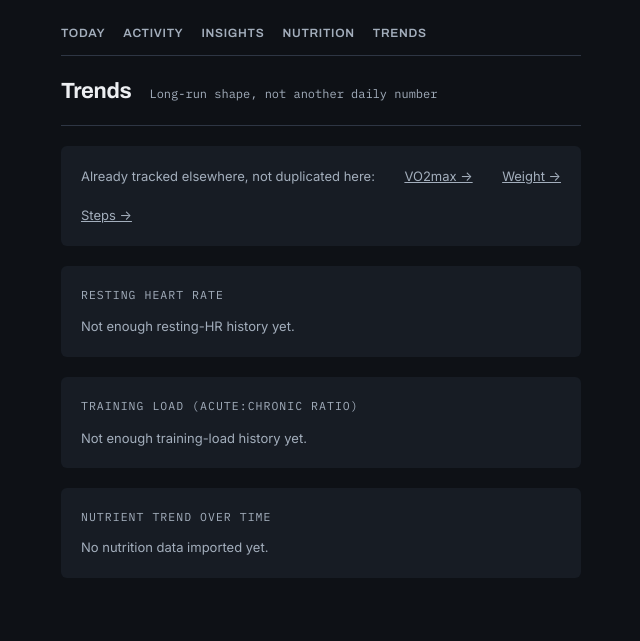
After one commit to javad-aman/Fijjness, a FastAPI app: template webapp/templates/trends.html in a window 1280 px wide. The commit adds this page. Shown: the top 641 px of the page, without its empty margins (319-959 px from the left). Run offline with FastAPI, Linux system fonts and the light colour scheme; the template is opened without the code that fills it, so the values that code supplies are empty; some libraries are stand-ins or nearby versions.

Commit message:
Add Trends page: resting HR, training load (ACWR), and per-nutrient trends
New /trends page with long-run trend lines - resting HR over time,
acute:chronic training-load ratio (single bulk query, computed in
Python rather than looping per day against Turso), and a small-multiple
sparkline per tracked nutrient. Links out to VO2max/Weight/Steps rather
than duplicating those existing charts. Deliberately excludes Body
Battery and sleep metrics per explicit preference.

```diff
--- a/webapp/charts.py
+++ b/webapp/charts.py
@@ -1020,3 +1020,154 @@ def vo2max_trend_svg(data: dict, width: int = 900, height: int = 160) -> str:
 
     parts.append("</svg>")
     return "".join(parts)
+
+
+def resting_hr_trend_svg(data: dict, width: int = 900, height: int = 160) -> str:
+    """Plain resting-HR line over time, date-offset positioned so real
+    logging gaps show as real gaps - no target line, no color-by-status;
+    the judgment call already lives elsewhere, this is just the shape."""
+    points = data["points"]
+    n = len(points)
+    if n == 0:
+        return f"<svg width='{width}' height='{height}'></svg>"
+
+    values = [p["resting_hr"] for p in points]
+    lo, hi = min(values), max(values)
+    pad_val = (hi - lo) * 0.2 or 1
+    lo, hi = lo - pad_val, hi + pad_val
+
+    pad_left, pad_right, pad_top, pad_bottom = 8, 34, 16, 22
+    plot_w = width - pad_left - pad_right
+    plot_h = height - pad_top - pad_bottom
+
+    start_d = _date.fromisoformat(points[0]["date"])
+    end_d = _date.fromisoformat(points[-1]["date"])
+    total_days = max((end_d - start_d).days, 1)
+
+    def x_of(date_str: str) -> float:
+        d = _date.fromisoformat(date_str)
+        return pad_left + ((d - start_d).days / total_days) * plot_w
+
+    def y_of(v: float) -> float:
+        return pad_top + plot_h - ((v - lo) / (hi - lo)) * plot_h
+
+    parts = [f"<svg viewBox='0 0 {width} {height}' preserveAspectRatio='none' style='width:100%;height:100%;display:block'>"]
+    parts.append(f"<rect width='{width}' height='{height}' fill='{GROUND}'/>")
+
+    grid_step = max(round((hi - lo) / 3), 1)
+    g = (int(lo / grid_step) + 1) * grid_step
+    while g < hi:
+        gy = y_of(g)
+        parts.append(f"<line x1='{pad_left}' y1='{gy:.1f}' x2='{width - pad_right}' y2='{gy:.1f}' stroke='{LINE_SOFT}' stroke-width='1'/>")
+        parts.append(f"<text x='{width - pad_right + 8}' y='{gy + 4:.1f}' {FONT} font-size='10.5' fill='{DIM}'>{g}</text>")
+        g += grid_step
+
+    line_points = [(x_of(p["date"]), y_of(p["resting_hr"])) for p in points]
+    if len(line_points) >= 2:
+        path = "M " + " L ".join(f"{x:.1f} {y:.1f}" for x, y in line_points)
+        parts.append(f"<path d='{path}' fill='none' stroke='{NEUTRAL}' stroke-width='1.5' opacity='0.8'/>")
+
+    for p, (x, y) in zip(points, line_points):
+        tip = _tip([_human_date(p["date"]), f"Resting HR {p['resting_hr']}"])
+        parts.append(f"<circle data-tip='{tip}' cx='{x:.1f}' cy='{y:.1f}' r='3' fill='{MUTED}'/>")
+
+    parts.append(f"<text x='{pad_left}' y='{height - 6}' {LABEL_FONT} font-size='9.5' fill='{DIM}'>{_esc(_human_date(points[0]['date']))}</text>")
+    parts.append(f"<text x='{pad_left + plot_w:.1f}' y='{height - 6}' {LABEL_FONT} font-size='9.5' fill='{DIM}' text-anchor='end'>{_esc(_human_date(points[-1]['date']))}</text>")
+
+    parts.append("</svg>")
+    return "".join(parts)
+
+
+def training_load_trend_svg(data: dict, width: int = 900, height: int = 160) -> str:
+    """Acute:chronic training-load ratio, one point per day (dense/regular,
+    so index-spaced not date-offset). A dashed reference line at 1.5 marks
+    the same "flag_high" threshold acute_chronic_load_ratio() already uses
+    elsewhere - above it means load is ramping fast relative to the last
+    month; nothing below 0.8 is flagged since undertraining isn't the risk
+    this line is watching for."""
+    points = data["points"]
+    n = len(points)
+    if n == 0:
+        return f"<svg width='{width}' height='{height}'></svg>"
+
+    values = [p["ratio"] for p in points]
+    lo, hi = min(0.5, min(values)), max(1.6, max(values))
+    pad_val = (hi - lo) * 0.1 or 0.1
+    lo, hi = lo - pad_val, hi + pad_val
+
+    pad_left, pad_right, pad_top, pad_bottom = 8, 34, 16, 22
+    plot_w = width - pad_left - pad_right
+    plot_h = height - pad_top - pad_bottom
+
+    def x_of(i: int) -> float:
+        return pad_left + (i / max(n - 1, 1)) * plot_w
+
+    def y_of(v: float) -> float:
+        return pad_top + plot_h - ((v - lo) / (hi - lo)) * plot_h
+
+    parts = [f"<svg viewBox='0 0 {width} {height}' preserveAspectRatio='none' style='width:100%;height:100%;display:block'>"]
+    parts.append(f"<rect width='{width}' height='{height}' fill='{GROUND}'/>")
+
+    for g in (0.8, 1.0, 1.5):
+        gy = y_of(g)
+        dash = "stroke-dasharray='4 3'" if g == 1.5 else ""
+        stroke = WARN if g == 1.5 else LINE_SOFT
+        parts.append(f"<line x1='{pad_left}' y1='{gy:.1f}' x2='{width - pad_right}' y2='{gy:.1f}' stroke='{stroke}' stroke-width='1' {dash}/>")
+        parts.append(f"<text x='{width - pad_right + 8}' y='{gy + 4:.1f}' {FONT} font-size='10.5' fill='{DIM}'>{g}</text>")
+
+    line_points = [(x_of(i), y_of(p["ratio"])) for i, p in enumerate(points)]
+    path = "M " + " L ".join(f"{x:.1f} {y:.1f}" for x, y in line_points)
+    parts.append(f"<path d='{path}' fill='none' stroke='{NEUTRAL}' stroke-width='1.5' opacity='0.85'/>")
+
+    tip = _tip([_human_date(points[-1]["date"]), f"Ratio {points[-1]['ratio']}"])
+    last_x, last_y = line_points[-1]
+    parts.append(f"<circle data-tip='{tip}' cx='{last_x:.1f}' cy='{last_y:.1f}' r='3.5' fill='{TEXT}'/>")
+
+    parts.append(f"<text x='{pad_left}' y='{height - 6}' {LABEL_FONT} font-size='9.5' fill='{DIM}'>{_esc(_human_date(points[0]['date']))}</text>")
+    parts.append(f"<text x='{pad_left + plot_w:.1f}' y='{height - 6}' {LABEL_FONT} font-size='9.5' fill='{DIM}' text-anchor='end'>{_esc(_human_date(points[-1]['date']))}</text>")
+
+    parts.append("</svg>")
+    return "".join(parts)
+
+
+def nutrient_trend_svg(points: list, unit: str, width: int = 280, height: int = 90) -> str:
+    """Small-multiple sparkline-style trend for one nutrient - deliberately
+    compact (this runs once per tracked nutrient on the Trends page), no
+    axis labels beyond first/last date, just the shape of the last N days."""
+    n = len(points)
+    if n == 0:
+        return f"<svg width='{width}' height='{height}'></svg>"
+
+    values = [p["value"] for p in points]
+    lo, hi = min(values), max(values)
+    pad_val = (hi - lo) * 0.15 or (hi * 0.1 or 1)
+    lo, hi = max(lo - pad_val, 0), hi + pad_val
+
+    pad_left, pad_right, pad_top, pad_bottom = 4, 4, 10, 18
+    plot_w = width - pad_left - pad_right
+    plot_h = height - pad_top - pad_bottom
+
+    def x_of(i: int) -> float:
+        return pad_left + (i / max(n - 1, 1)) * plot_w
+
+    def y_of(v: float) -> float:
+        return pad_top + plot_h - ((v - lo) / (hi - lo)) * plot_h
+
+    parts = [f"<svg viewBox='0 0 {width} {height}' preserveAspectRatio='none' style='width:100%;height:100%;display:block'>"]
+    parts.append(f"<rect width='{width}' height='{height}' fill='{GROUND}' rx='4'/>")
+
+    line_points = [(x_of(i), y_of(p["value"])) for i, p in enumerate(points)]
+    if len(line_points) >= 2:
+        path = "M " + " L ".join(f"{x:.1f} {y:.1f}" for x, y in line_points)
+        parts.append(f"<path d='{path}' fill='none' stroke='{NEUTRAL}' stroke-width='1.5' opacity='0.85'/>")
+
+    last_p = points[-1]
+    last_x, last_y = line_points[-1]
+    tip = _tip([_human_date(last_p["date"]), f"{last_p['value']}{unit}"])
+    parts.append(f"<circle data-tip='{tip}' cx='{last_x:.1f}' cy='{last_y:.1f}' r='2.5' fill='{TEXT}'/>")
+
+    parts.append(f"<text x='{pad_left}' y='{height - 5}' {LABEL_FONT} font-size='9' fill='{DIM}'>{_esc(_human_date(points[0]['date']))}</text>")
+    parts.append(f"<text x='{width - pad_right}' y='{height - 5}' {LABEL_FONT} font-size='9' fill='{DIM}' text-anchor='end'>{_esc(_human_date(points[-1]['date']))}</text>")
+
+    parts.append("</svg>")
+    return "".join(parts)
--- a/webapp/main.py
+++ b/webapp/main.py
@@ -622,6 +622,59 @@ def generate_nutrition_advice():
     return RedirectResponse(url="/nutrition", status_code=303)
 
 
+@app.get("/trends", response_class=HTMLResponse)
+def trends(request: Request):
+    conn = db.get_connection()
+    try:
+        resting_hr = analytics.resting_hr_trend(conn)
+        load = analytics.training_load_trend(conn)
+        nutrients = analytics.all_nutrient_trends(conn)
+
+        resting_hr_module = {"state": resting_hr["state"]}
+        if resting_hr["state"] == "full":
+            resting_hr_module.update({
+                "svg": charts.resting_hr_trend_svg(resting_hr),
+                "current": resting_hr["current"],
+                "avg": resting_hr["avg"],
+                "range_start": charts._human_date(resting_hr["range_start"]),
+                "range_end": charts._human_date(resting_hr["range_end"]),
+            })
+
+        load_module = {"state": load["state"]}
+        if load["state"] == "full":
+            load_module.update({
+                "svg": charts.training_load_trend_svg(load),
+                "current": load["current"],
+                "range_start": charts._human_date(load["range_start"]),
+                "range_end": charts._human_date(load["range_end"]),
+            })
+
+        nutrient_cards = []
+        if nutrients["state"] == "full":
+            for key, t in nutrients["trends"].items():
+                nutrient_cards.append({
+                    "label": t["label"],
+                    "unit": t["unit"],
+                    "current": t["points"][-1]["value"],
+                    "svg": charts.nutrient_trend_svg(t["points"], t["unit"]),
+                })
+            nutrient_cards.sort(key=lambda c: c["label"])
+
+        return templates.TemplateResponse(
+            request,
+            "trends.html",
+            {
+                "active_page": "trends",
+                "resting_hr_module": resting_hr_module,
+                "load_module": load_module,
+                "nutrient_cards": nutrient_cards,
+                "nutrients_state": nutrients["state"],
+            },
+        )
+    finally:
+        conn.close()
+
+
 @app.get("/summary", response_class=HTMLResponse)
 def doctor_summary(request: Request):
     """Printable doctor-visit summary - not part of the daily-use nav
--- a/webapp/templates/base.html
+++ b/webapp/templates/base.html
@@ -10,12 +10,13 @@
   <link rel="stylesheet" href="/static/style.css">
 </head>
 <body>
-  <div class="container {{ 'container--wide' if active_page in ('today', 'nutrition') else '' }}">
+  <div class="container {{ 'container--wide' if active_page in ('today', 'nutrition', 'trends') else '' }}">
     <nav class="topnav">
       <a href="/" class="{{ 'active' if active_page == 'today' else '' }}">Today</a>
       <a href="/activity" class="{{ 'active' if active_page == 'activity' else '' }}">Activity</a>
       <a href="/insights" class="{{ 'active' if active_page == 'insights' else '' }}">Insights</a>
       <a href="/nutrition" class="{{ 'active' if active_page == 'nutrition' else '' }}">Nutrition</a>
+      <a href="/trends" class="{{ 'active' if active_page == 'trends' else '' }}">Trends</a>
     </nav>
     {% block content %}{% endblock %}
   </div>
--- /dev/null
+++ b/webapp/templates/trends.html
@@ -0,0 +1,69 @@
+{% extends "base.html" %}
+{% block title %}Trends — Fitness{% endblock %}
+
+{% block content %}
+
+<div class="header">
+  <div class="date">Trends</div>
+  <div class="through">Long-run shape, not another daily number</div>
+</div>
+
+<div class="grid">
+
+  <!-- LINKS OUT -->
+  <div class="card c12" style="padding: 14px 20px;">
+    <div class="row" style="flex-wrap: wrap; gap: 18px; align-items: center;">
+      <span class="compare" style="margin: 0;">Already tracked elsewhere, not duplicated here:</span>
+      <a href="/activity" class="compare" style="margin: 0;">VO2max →</a>
+      <a href="/" class="compare" style="margin: 0;">Weight →</a>
+      <a href="/" class="compare" style="margin: 0;">Steps →</a>
+    </div>
+  </div>
+
+  <!-- RESTING HR -->
+  <div class="card c6">
+    {% if resting_hr_module.state != 'full' %}
+    <div class="eyebrow" style="margin-bottom: 12px;">Resting heart rate</div>
+    <p class="compare" style="margin: 0;">Not enough resting-HR history yet.</p>
+    {% else %}
+    <div class="chart-title">{{ resting_hr_module.current }} bpm most recent · {{ resting_hr_module.avg }} bpm average</div>
+    <div class="chart-sub">{{ resting_hr_module.range_start }} – {{ resting_hr_module.range_end }}</div>
+    <div class="chart-frame">{{ resting_hr_module.svg | safe }}</div>
+    {% endif %}
+  </div>
+
+  <!-- TRAINING LOAD / ACWR -->
+  <div class="card c6">
+    {% if load_module.state != 'full' %}
+    <div class="eyebrow" style="margin-bottom: 12px;">Training load (acute:chronic ratio)</div>
+    <p class="compare" style="margin: 0;">Not enough training-load history yet.</p>
+    {% else %}
+    <div class="chart-title">{{ load_module.current }} ratio, most recent</div>
+    <div class="chart-sub">7-day load vs. 28-day weekly average · dashed line marks the 1.5 "ramping fast" threshold · {{ load_module.range_start }} – {{ load_module.range_end }}</div>
+    <div class="chart-frame">{{ load_module.svg | safe }}</div>
+    {% endif %}
+  </div>
+
+  <!-- NUTRIENT TRENDS -->
+  <div class="card c12">
+    <div class="eyebrow" style="margin-bottom: 4px;">Nutrient trend over time</div>
+    {% if nutrients_state != 'full' %}
+    <p class="compare" style="margin: 10px 0 0;">No nutrition data imported yet.</p>
+    {% else %}
+    <div class="chart-sub" style="margin-bottom: 14px;">Calories already has its own chart on the Nutrition page - these are everything else, at a glance</div>
+    <div class="grid" style="grid-template-columns: repeat(auto-fill, minmax(240px, 1fr)); gap: 14px;">
+      {% for n in nutrient_cards %}
+      <div class="card" style="padding: 12px 14px;">
+        <div class="nutrient-row-head" style="margin-bottom: 6px;">
+          <span class="label">{{ n.label }}</span>
+          <span class="nutrient-val">{{ n.current }}{{ n.unit }}</span>
+        </div>
+        {{ n.svg | safe }}
+      </div>
+      {% endfor %}
+    </div>
+    {% endif %}
+  </div>
+
+</div>
+{% endblock %}
```
Also changed, not shown: garmin_tracker/analytics.py (+95 -0 lines).
